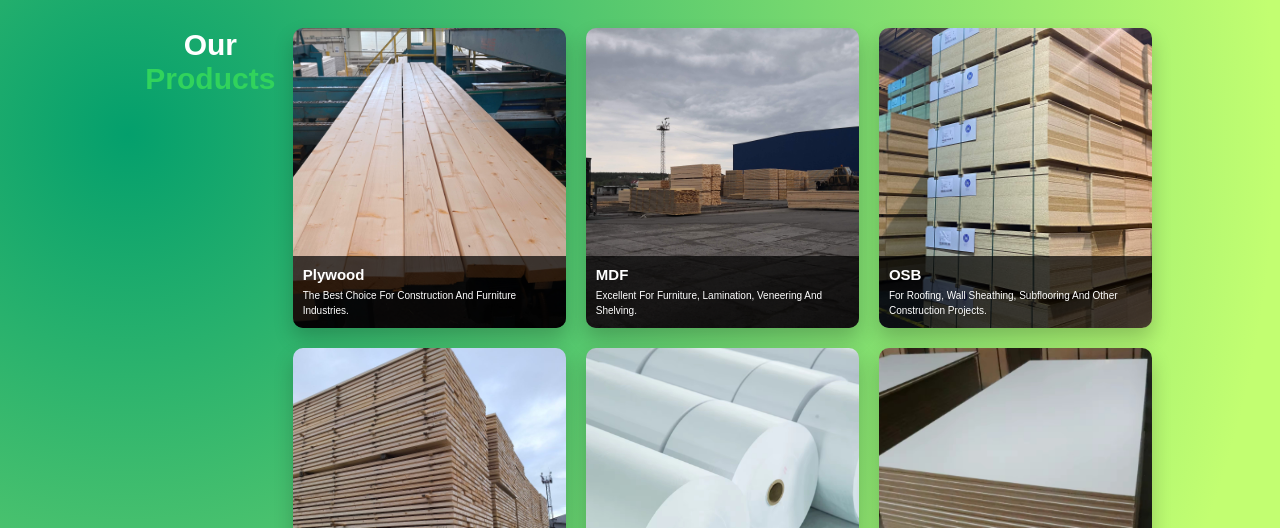
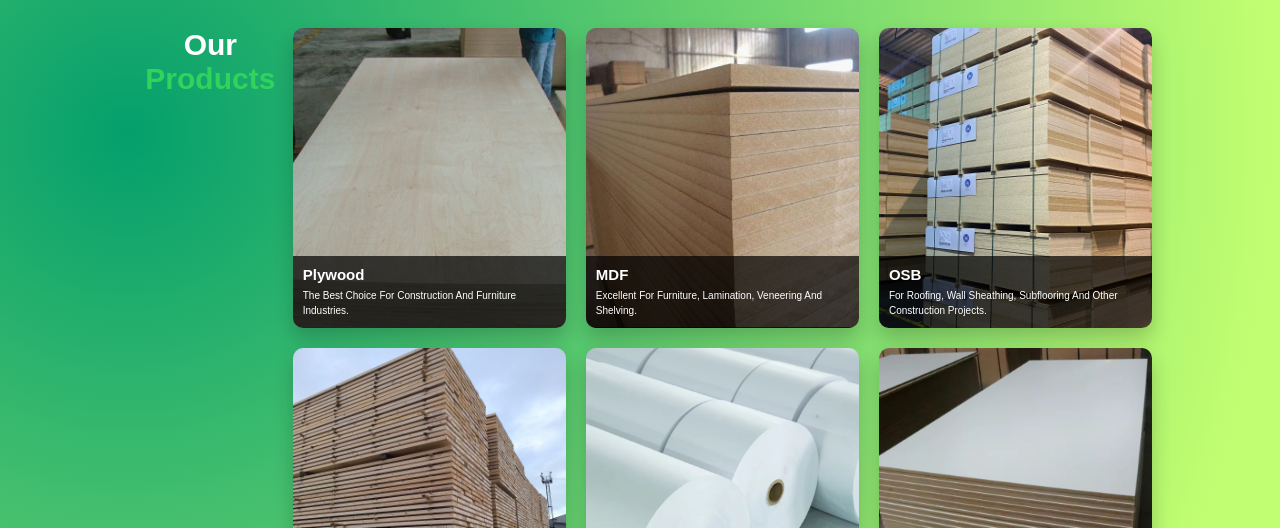
Before and after one commit to davegmn/scctrd, a plain HTML site: page index.html in a window 1280 px wide. Shown: the part 802-1330 px from the top of the page. Drawn offline with nearby package versions, Linux system fonts and the light colour scheme.

Commit message:
Update index.html

```diff
--- a/index.html
+++ b/index.html
@@ -60,13 +60,13 @@
       <h1 class="heading">Our <span>Products</span></h1>
       <div class="container">
           <div class="product-grid">
-              <div class="product-item" style="background-image: url('m_cerradaa.jpg');">
+              <div class="product-item" style="background-image: url('Triplay_birch.jpg');">
                   <div class="product-content">
                       <h3 class="product-name">Plywood</h3>
                       <p class="product-description">The Best Choice For Construction and Furniture Industries.</p>
                   </div>
               </div>
-              <div class="product-item" style="background-image: url('IMG_20190604_134858.jpg');">
+              <div class="product-item" style="background-image: url('MDF-Board.jpg');">
                   <div class="product-content">
                       <h3 class="product-name">MDF</h3>
                       <p class="product-description">Excellent for Furniture, Lamination, Veneering and Shelving.</p>
```
